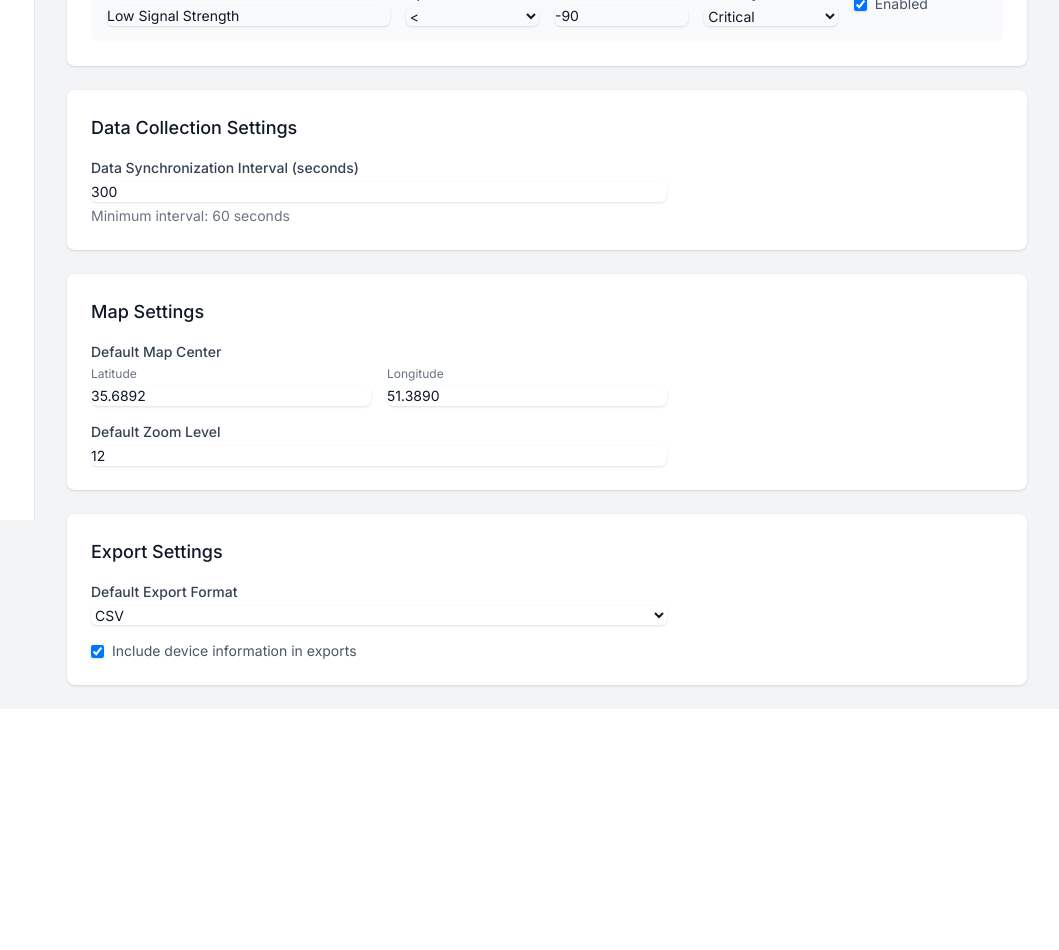
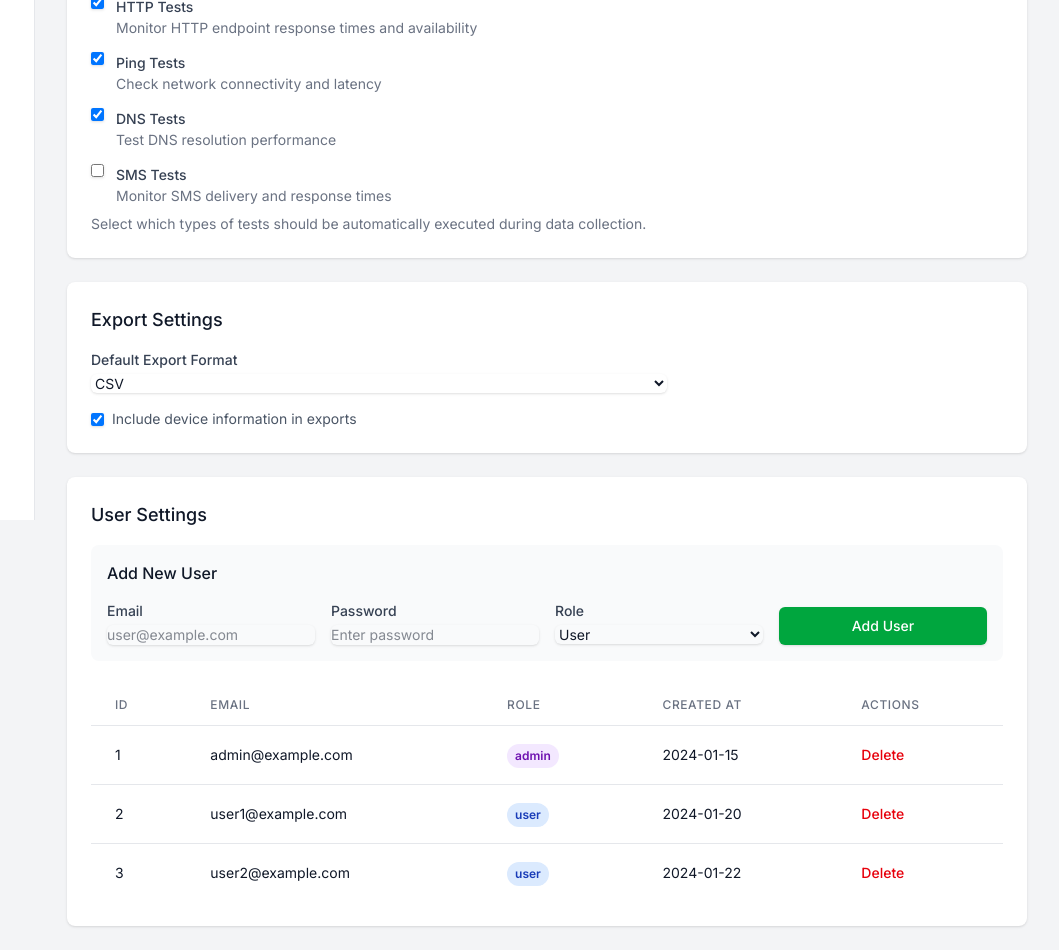
Before and after one commit to NetMob-Mobile-Networks-Project/polaris-web, a Next.js app: page /dashboard/settings in a window 1280 px wide. Shown: the part 280-1230 px from the top of the page, without its empty margins (221-1280 px from the left). Before the commit the page ends 989 px from the top, so only its background shows below. Built offline with nearby package versions, Linux system fonts and the light colour scheme.

Commit message:
complete settings

```diff
--- a/src/app/dashboard/settings/page.tsx
+++ b/src/app/dashboard/settings/page.tsx
@@ -3,57 +3,95 @@
 import { useState } from 'react';
 import { Card } from '@/components/ui/card';
 
-interface ThresholdConfig {
+interface User {
   id: string;
-  name: string;
-  operator: 'lt' | 'lte' | 'gt' | 'gte' | 'eq';
-  value: number;
-  severity: 'info' | 'warning' | 'critical';
-  enabled: boolean;
+  email: string;
+  role: 'user' | 'admin';
+  createdAt: string;
 }
 
 export default function SettingsPage() {
-  const [thresholds, setThresholds] = useState<ThresholdConfig[]>([
+  const [syncInterval, setSyncInterval] = useState('300');
+  const [selectedTests, setSelectedTests] = useState({
+    http: true,
+    ping: true,
+    dns: true,
+    sms: false,
+  });
+
+  // User management state
+  const [users, setUsers] = useState<User[]>([
     {
       id: '1',
-      name: 'High Latency',
-      operator: 'gt',
-      value: 100,
-      severity: 'warning',
-      enabled: true,
+      email: 'admin@example.com',
+      role: 'admin',
+      createdAt: '2024-01-15',
     },
     {
       id: '2',
-      name: 'Low Signal Strength',
-      operator: 'lt',
-      value: -90,
-      severity: 'critical',
-      enabled: true,
+      email: 'user1@example.com',
+      role: 'user',
+      createdAt: '2024-01-20',
+    },
+    {
+      id: '3',
+      email: 'user2@example.com',
+      role: 'user',
+      createdAt: '2024-01-22',
     },
   ]);
 
-  const [syncInterval, setSyncInterval] = useState('300');
+  const [newUser, setNewUser] = useState({
+    email: '',
+    password: '',
+    role: 'user' as 'user' | 'admin',
+  });
 
-  const handleThresholdChange = (
-    id: string,
-    field: keyof ThresholdConfig,
-    value: any
-  ) => {
-    setThresholds((prev) =>
-      prev.map((threshold) =>
-        threshold.id === id ? { ...threshold, [field]: value } : threshold
-      )
-    );
+  const handleTestChange = (testType: keyof typeof selectedTests) => {
+    setSelectedTests(prev => ({
+      ...prev,
+      [testType]: !prev[testType]
+    }));
+  };
+
+  const handleAddUser = () => {
+    if (!newUser.email || !newUser.password) {
+      alert('Please fill in all required fields');
+      return;
+    }
+
+    const user: User = {
+      id: Date.now().toString(),
+      email: newUser.email,
+      role: newUser.role,
+      createdAt: new Date().toISOString().split('T')[0],
+    };
+
+    setUsers(prev => [...prev, user]);
+    setNewUser({ email: '', password: '', role: 'user' });
+  };
+
+  const handleDeleteUser = (userId: string) => {
+    if (confirm('Are you sure you want to delete this user?')) {
+      setUsers(prev => prev.filter(user => user.id !== userId));
+    }
   };
 
   const handleSaveSettings = () => {
     // TODO: Implement settings save functionality
-    console.log('Saving settings:', { thresholds, syncInterval });
+    console.log('Saving settings:', { syncInterval, selectedTests, users });
   };
 
   const inputClasses = "block w-full rounded-md border-gray-300 shadow-sm focus:border-indigo-500 focus:ring-indigo-500 sm:text-sm text-gray-900";
   const labelClasses = "block text-sm font-medium text-gray-700 mb-1";
   const selectClasses = "block w-full rounded-md border-gray-300 shadow-sm focus:border-indigo-500 focus:ring-indigo-500 sm:text-sm text-gray-900";
+
+  const testOptions = [
+    { id: 'http', label: 'HTTP Tests', description: 'Monitor HTTP endpoint response times and availability' },
+    { id: 'ping', label: 'Ping Tests', description: 'Check network connectivity and latency' },
+    { id: 'dns', label: 'DNS Tests', description: 'Test DNS resolution performance' },
+    { id: 'sms', label: 'SMS Tests', description: 'Monitor SMS delivery and response times' },
+  ];
 
   return (
     <div className="space-y-6">
@@ -69,75 +107,8 @@ export default function SettingsPage() {
 
       <div className="grid grid-cols-1 gap-6">
         <Card className="p-6">
-          <h2 className="text-lg font-medium text-gray-900 mb-4">Alert Thresholds</h2>
-          <div className="space-y-4">
-            {thresholds.map((threshold) => (
-              <div key={threshold.id} className="grid grid-cols-6 gap-4 items-center p-4 bg-gray-50 rounded-lg">
-                <div className="col-span-2">
-                  <label className={labelClasses}>Name</label>
-                  <input
-                    type="text"
-                    value={threshold.name}
-                    onChange={(e) => handleThresholdChange(threshold.id, 'name', e.target.value)}
-                    className={inputClasses}
-                    placeholder="Enter threshold name"
-                  />
-                </div>
-                <div>
-                  <label className={labelClasses}>Operator</label>
-                  <select
-                    value={threshold.operator}
-                    onChange={(e) => handleThresholdChange(threshold.id, 'operator', e.target.value)}
-                    className={selectClasses}
-                  >
-                    <option value="lt">&lt;</option>
-                    <option value="lte">≤</option>
-                    <option value="gt">&gt;</option>
-                    <option value="gte">≥</option>
-                    <option value="eq">=</option>
-                  </select>
-                </div>
-                <div>
-                  <label className={labelClasses}>Value</label>
-                  <input
-                    type="number"
-                    value={threshold.value}
-                    onChange={(e) => handleThresholdChange(threshold.id, 'value', parseFloat(e.target.value))}
-                    className={inputClasses}
-                    placeholder="Enter value"
-                  />
-                </div>
-                <div>
-                  <label className={labelClasses}>Severity</label>
-                  <select
-                    value={threshold.severity}
-                    onChange={(e) => handleThresholdChange(threshold.id, 'severity', e.target.value as ThresholdConfig['severity'])}
-                    className={selectClasses}
-                  >
-                    <option value="info">Info</option>
-                    <option value="warning">Warning</option>
-                    <option value="critical">Critical</option>
-                  </select>
-                </div>
-                <div className="flex items-end">
-                  <label className="inline-flex items-center">
-                    <input
-                      type="checkbox"
-                      checked={threshold.enabled}
-                      onChange={(e) => handleThresholdChange(threshold.id, 'enabled', e.target.checked)}
-                      className="rounded border-gray-300 text-indigo-600 shadow-sm focus:border-indigo-500 focus:ring-indigo-500"
-                    />
-                    <span className="ml-2 text-sm text-gray-600">Enabled</span>
-                  </label>
-                </div>
-              </div>
-            ))}
-          </div>
-        </Card>
-
-        <Card className="p-6">
           <h2 className="text-lg font-medium text-gray-900 mb-4">Data Collection Settings</h2>
-          <div className="max-w-xl space-y-4">
+          <div className="max-w-xl space-y-6">
             <div>
               <label className={labelClasses}>
                 Data Synchronization Interval (seconds)
@@ -155,49 +126,30 @@ export default function SettingsPage() {
                 Minimum interval: 60 seconds
               </p>
             </div>
-          </div>
-        </Card>
 
-        <Card className="p-6">
-          <h2 className="text-lg font-medium text-gray-900 mb-4">Map Settings</h2>
-          <div className="max-w-xl space-y-4">
             <div>
               <label className={labelClasses}>
-                Default Map Center
+                Active Test Types
               </label>
-              <div className="mt-1 grid grid-cols-2 gap-4">
-                <div>
-                  <label className="block text-xs text-gray-500 mb-1">Latitude</label>
-                  <input
-                    type="text"
-                    placeholder="35.6892"
-                    defaultValue="35.6892"
-                    className={inputClasses}
-                  />
-                </div>
-                <div>
-                  <label className="block text-xs text-gray-500 mb-1">Longitude</label>
-                  <input
-                    type="text"
-                    placeholder="51.3890"
-                    defaultValue="51.3890"
-                    className={inputClasses}
-                  />
-                </div>
+              <div className="mt-2 space-y-3">
+                {testOptions.map((test) => (
+                  <label key={test.id} className="flex items-start">
+                    <input
+                      type="checkbox"
+                      checked={selectedTests[test.id as keyof typeof selectedTests]}
+                      onChange={() => handleTestChange(test.id as keyof typeof selectedTests)}
+                      className="mt-0.5 rounded border-gray-300 text-indigo-600 shadow-sm focus:border-indigo-500 focus:ring-indigo-500"
+                    />
+                    <div className="ml-3">
+                      <span className="text-sm font-medium text-gray-700">{test.label}</span>
+                      <p className="text-sm text-gray-500">{test.description}</p>
+                    </div>
+                  </label>
+                ))}
               </div>
-            </div>
-            <div>
-              <label className={labelClasses}>
-                Default Zoom Level
-              </label>
-              <input
-                type="number"
-                defaultValue={12}
-                min={1}
-                max={18}
-                className={inputClasses}
-                placeholder="Enter zoom level (1-18)"
-              />
+              <p className="mt-2 text-sm text-gray-500">
+                Select which types of tests should be automatically executed during data collection.
+              </p>
             </div>
           </div>
         </Card>
@@ -232,6 +184,113 @@ export default function SettingsPage() {
             </div>
           </div>
         </Card>
+
+        <Card className="p-6">
+          <h2 className="text-lg font-medium text-gray-900 mb-4">User Settings</h2>
+
+          {/* Add New User Form */}
+          <div className="mb-6 p-4 bg-gray-50 rounded-lg">
+            <h3 className="text-md font-medium text-gray-900 mb-4">Add New User</h3>
+            <div className="grid grid-cols-1 md:grid-cols-4 gap-4">
+              <div>
+                <label className={labelClasses}>Email</label>
+                <input
+                  type="email"
+                  value={newUser.email}
+                  onChange={(e) => setNewUser(prev => ({ ...prev, email: e.target.value }))}
+                  className={inputClasses}
+                  placeholder="user@example.com"
+                />
+              </div>
+              <div>
+                <label className={labelClasses}>Password</label>
+                <input
+                  type="password"
+                  value={newUser.password}
+                  onChange={(e) => setNewUser(prev => ({ ...prev, password: e.target.value }))}
+                  className={inputClasses}
+                  placeholder="Enter password"
+                />
+              </div>
+              <div>
+                <label className={labelClasses}>Role</label>
+                <select
+                  value={newUser.role}
+                  onChange={(e) => setNewUser(prev => ({ ...prev, role: e.target.value as 'user' | 'admin' }))}
+                  className={selectClasses}
+                >
+                  <option value="user">User</option>
+                  <option value="admin">Admin</option>
+                </select>
+              </div>
+              <div className="flex items-end">
+                <button
+                  onClick={handleAddUser}
+                  className="w-full inline-flex items-center justify-center px-4 py-2 border border-transparent text-sm font-medium rounded-md shadow-sm text-white bg-green-600 hover:bg-green-700 focus:outline-none focus:ring-2 focus:ring-offset-2 focus:ring-green-500"
+                >
+                  Add User
+                </button>
+              </div>
+            </div>
+          </div>
+
+          {/* Users List */}
+          <div className="overflow-x-auto">
+            <table className="min-w-full divide-y divide-gray-200">
+              <thead>
+                <tr>
+                  <th className="px-6 py-3 text-left text-xs font-medium text-gray-500 uppercase tracking-wider">
+                    ID
+                  </th>
+                  <th className="px-6 py-3 text-left text-xs font-medium text-gray-500 uppercase tracking-wider">
+                    Email
+                  </th>
+                  <th className="px-6 py-3 text-left text-xs font-medium text-gray-500 uppercase tracking-wider">
+                    Role
+                  </th>
+                  <th className="px-6 py-3 text-left text-xs font-medium text-gray-500 uppercase tracking-wider">
+                    Created At
+                  </th>
+                  <th className="px-6 py-3 text-left text-xs font-medium text-gray-500 uppercase tracking-wider">
+                    Actions
+                  </th>
+                </tr>
+              </thead>
+              <tbody className="bg-white divide-y divide-gray-200">
+                {users.map((user) => (
+                  <tr key={user.id}>
+                    <td className="px-6 py-4 whitespace-nowrap text-sm text-gray-900">
+                      {user.id}
+                    </td>
+                    <td className="px-6 py-4 whitespace-nowrap text-sm text-gray-900">
+                      {user.email}
+                    </td>
+                    <td className="px-6 py-4 whitespace-nowrap">
+                      <span className={`inline-flex px-2 py-1 text-xs font-semibold rounded-full ${
+                        user.role === 'admin'
+                          ? 'bg-purple-100 text-purple-800'
+                          : 'bg-blue-100 text-blue-800'
+                      }`}>
+                        {user.role}
+                      </span>
+                    </td>
+                    <td className="px-6 py-4 whitespace-nowrap text-sm text-gray-900">
+                      {user.createdAt}
+                    </td>
+                    <td className="px-6 py-4 whitespace-nowrap text-sm font-medium">
+                      <button
+                        onClick={() => handleDeleteUser(user.id)}
+                        className="text-red-600 hover:text-red-900 transition-colors"
+                      >
+                        Delete
+                      </button>
+                    </td>
+                  </tr>
+                ))}
+              </tbody>
+            </table>
+          </div>
+        </Card>
       </div>
     </div>
   );
```
Also changed, not shown: src/components/ui/metric-card.tsx (deleted, +0 -38 lines).
